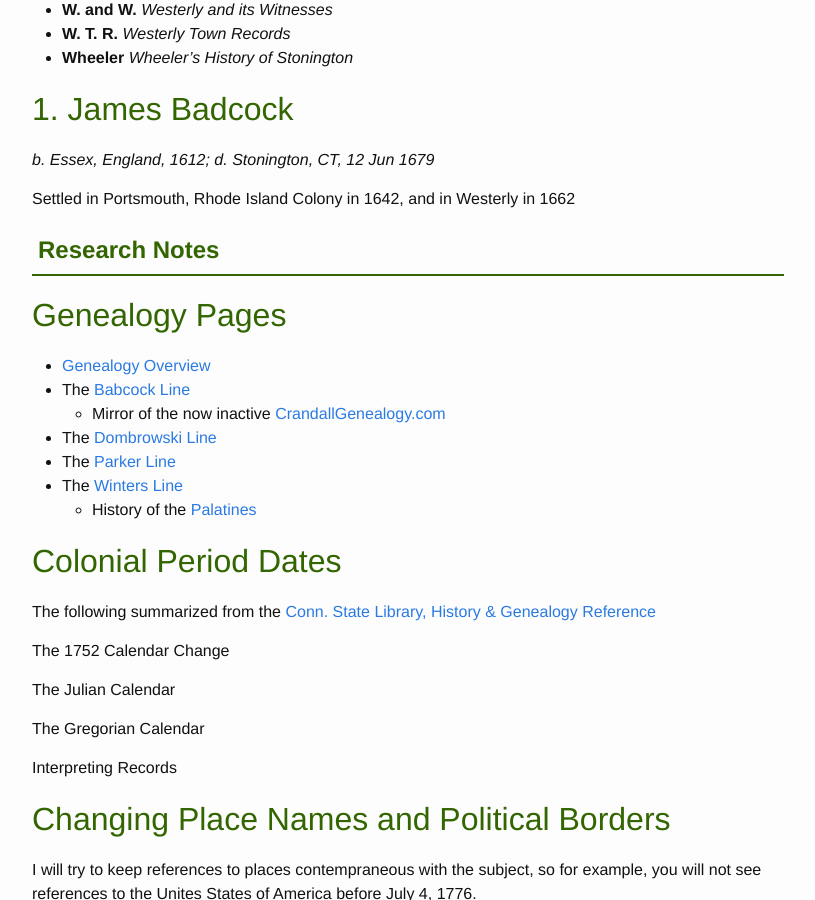
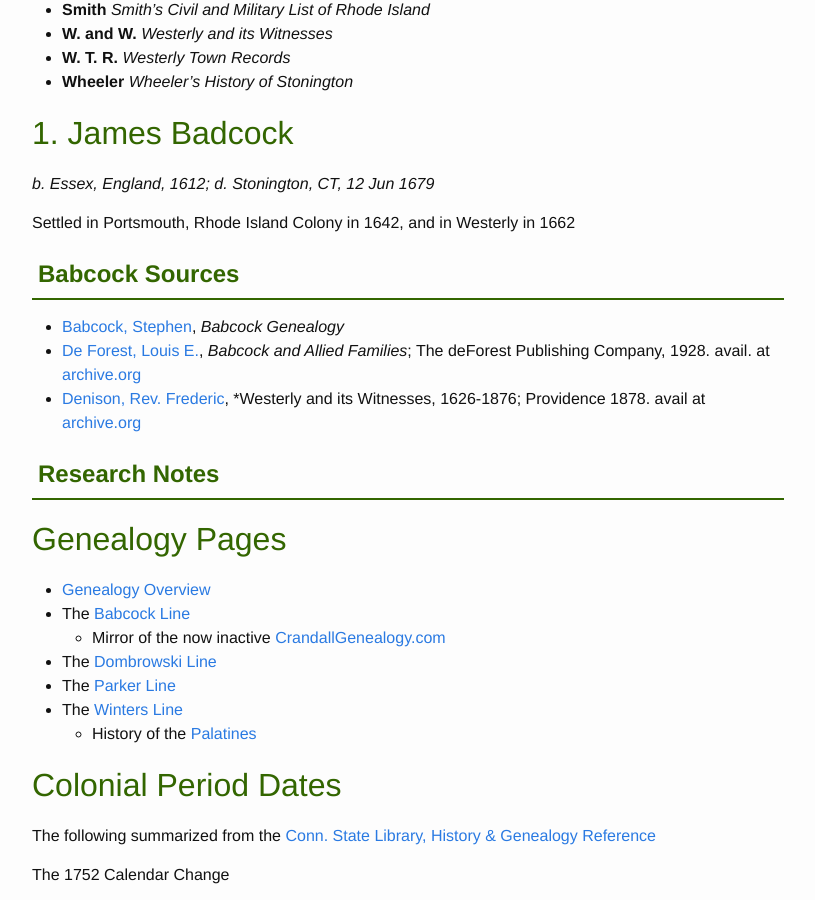
Before and after one commit to kennethd/kennethd.github.io, a Jekyll site: the page built from _posts/2019-04-08-babcock-research.markdown, in a window 1280 px wide and 900 px high, scrolled down 3274 px. Shown: the whole window, without its empty margins (238-1053 px from the left). Built offline with Jekyll 4.4.1, drawn with Linux system fonts in a browser that asks for light colours.

Commit message:
Babcock Sources.  TODO: combine all sources in dedicated page

```diff
--- a/_posts/2019-04-08-babcock-research.markdown
+++ b/_posts/2019-04-08-babcock-research.markdown
@@ -114,4 +114,14 @@
 Settled in Portsmouth, Rhode Island Colony in 1642, and in Westerly in 1662
 
 
+# Babcock Sources
+
+  * <a name="babcock-genealogy">Babcock, Stephen</a>, *Babcock Genealogy*
+  * <a name="babcock-allies">De Forest, Louis E.</a>, *Babcock and Allied Families*;
+    The deForest Publishing Company, 1928.  avail. at
+    <a target="_blank" href="https://archive.org/details/babcockalliedfam00defo/page/n5">archive.org</a>
+  * <a name="denison">Denison, Rev. Frederic</a>,
+    *Westerly and its Witnesses, 1626-1876; Providence 1878.  avail at
+    [archive.org](https://archive.org/details/westerlyrhodeisl00deni/page/n4)
+
 {% include genealogy_notes.html %}
```
